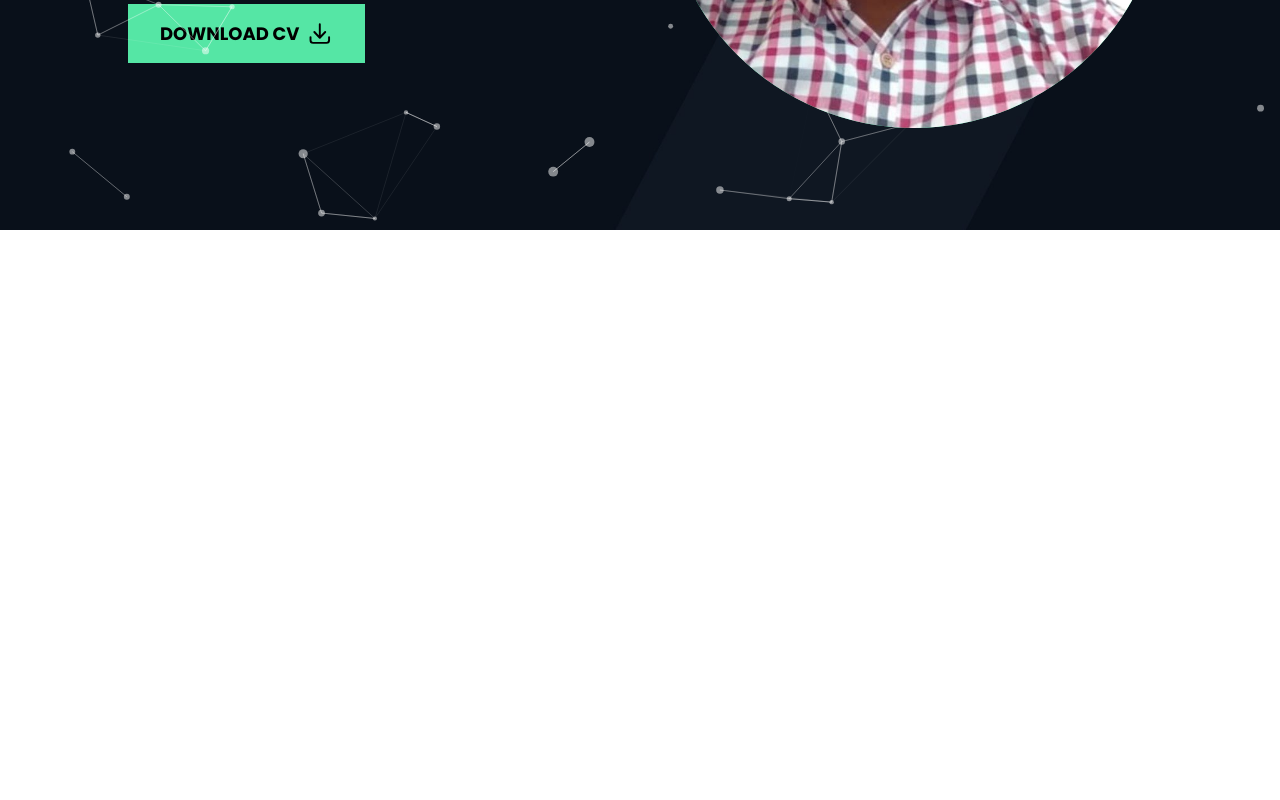
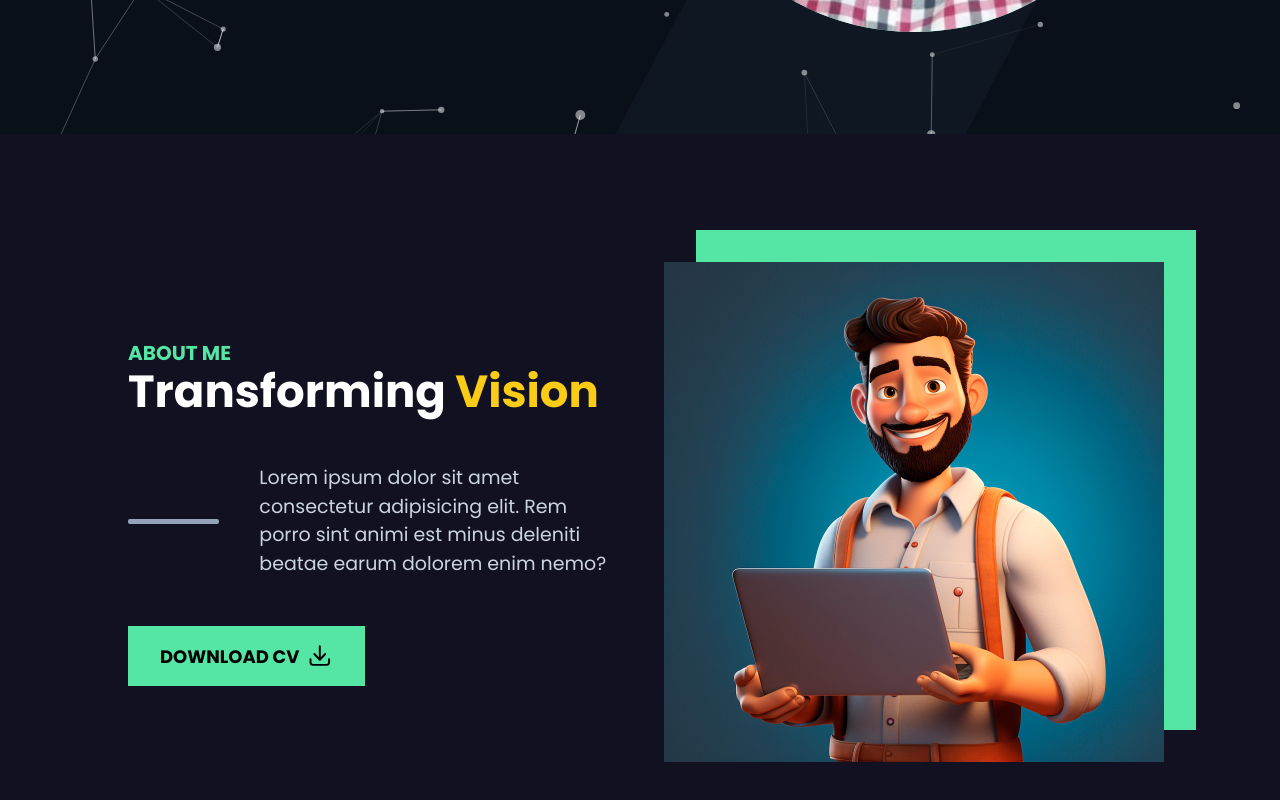
Before and after one commit to camou92/portfolio-react-next-typescript-tailwind, a Next.js app: page / in a window 1280 px wide. Shown: the part 570-1370 px from the top of the page. Before the commit the page ends 800 px from the top, so only its background shows below. Built offline with nearby package versions, Linux system fonts and the light colour scheme.

Commit message:
create about page complete

```diff
--- /dev/null
+++ b/components/About.tsx
@@ -0,0 +1,43 @@
+import { ArrowDownTrayIcon } from "@heroicons/react/20/solid";
+import Image from "next/image";
+import React from "react";
+
+const About = () => {
+  return (
+    <div className="bg-[#121121] pb-[3rem] pt-[4rem] md:pt-[8rem]">
+      <div className="grid grid-cols-1 md:grid-cols-2 w-[80%] mx-auto gap-[3rem] items-center">
+        <div>
+          <h1 className="text-[20px] font-bold uppercase text-[#55e6a5] md-[1rem]">
+            ABOUT ME
+          </h1>
+          <h2 className="text-[25px] md:text-[35px] lg:text-[45px] md:leading-[3rem] leading-[2rem] capitalize mb-[3rem] font-bold text-white">
+            Transforming <span className="text-yellow-400">Vision</span>
+          </h2>
+          <div className="mb-[3rem] flex items-center md:space-x-10">
+            <span className="w-[100px] hidden md:block h-[5px] bg-slate-400 rounded-sm"></span>
+            <p className="text-[19px] text-slate-300 w-[80%]">
+              Lorem ipsum dolor sit amet consectetur adipisicing elit. Rem porro
+              sint animi est minus deleniti beatae earum dolorem enim nemo?
+            </p>
+          </div>
+          <button className="px-[2rem] hover:bg-yellow-400 transition-all duration-200 py-[1rem] text-[18px] font-bold uppercase bg-[#55e6a5] text-black flex items-center space-x-2">
+            <p>Download CV</p>
+            <ArrowDownTrayIcon className="w-[1.6rem] h-[1.7rem] text-black" />
+          </button>
+        </div>
+        <div className="lg:w-[500px] mx-auto md:mx-0 mt-[2rem] lg:mt-0 lg:h-[500px] w-[300px] h-[300px] relative">
+            <Image
+            src="/images/about.jpg"
+            alt="user"
+            layout="fill"
+            objectFit="contain"
+            className="relative z-[11] w-[100%] h-[100%] object-contain"
+             />
+             <div className="absolute w-[100%] h-[100%] z-[10] bg-[#55e6a5] top-[-2rem] right-[-2rem]"></div>
+        </div>
+      </div>
+    </div>
+  );
+};
+
+export default About;
--- a/components/Nav.tsx
+++ b/components/Nav.tsx
@@ -7,7 +7,7 @@
 
 const Nav = ({openNav}:Props) => {
   return (
-    <div className="w-[100%] sticky z-[10000] top-0 h-[12vh] bg-[#141c27] shadow-md">
+    <div className="w-[100%] fixed z-[10000] top-0 h-[12vh] bg-[#141c27] shadow-md">
         <div className='flex items-center justify-between w-[80%] mx-auto h-[100%]'>
             <h1 className='flex-[0.6] cursor-pointer text-[25px] text-white font-bold'>
                 Camou
--- a/pages/index.tsx
+++ b/pages/index.tsx
@@ -1,3 +1,4 @@
+import About from "@/components/About";
 import Hero from "@/components/Hero";
 import MobileNav from "@/components/MobileNav";
 import Nav from "@/components/Nav";
@@ -16,6 +17,9 @@
         <Nav openNav={openNav} />
         {/* Hero section */}
         <Hero />
+        <div className="relative z-[30]">
+          <About />
+        </div>
       </div>
     </div>
   );
```
